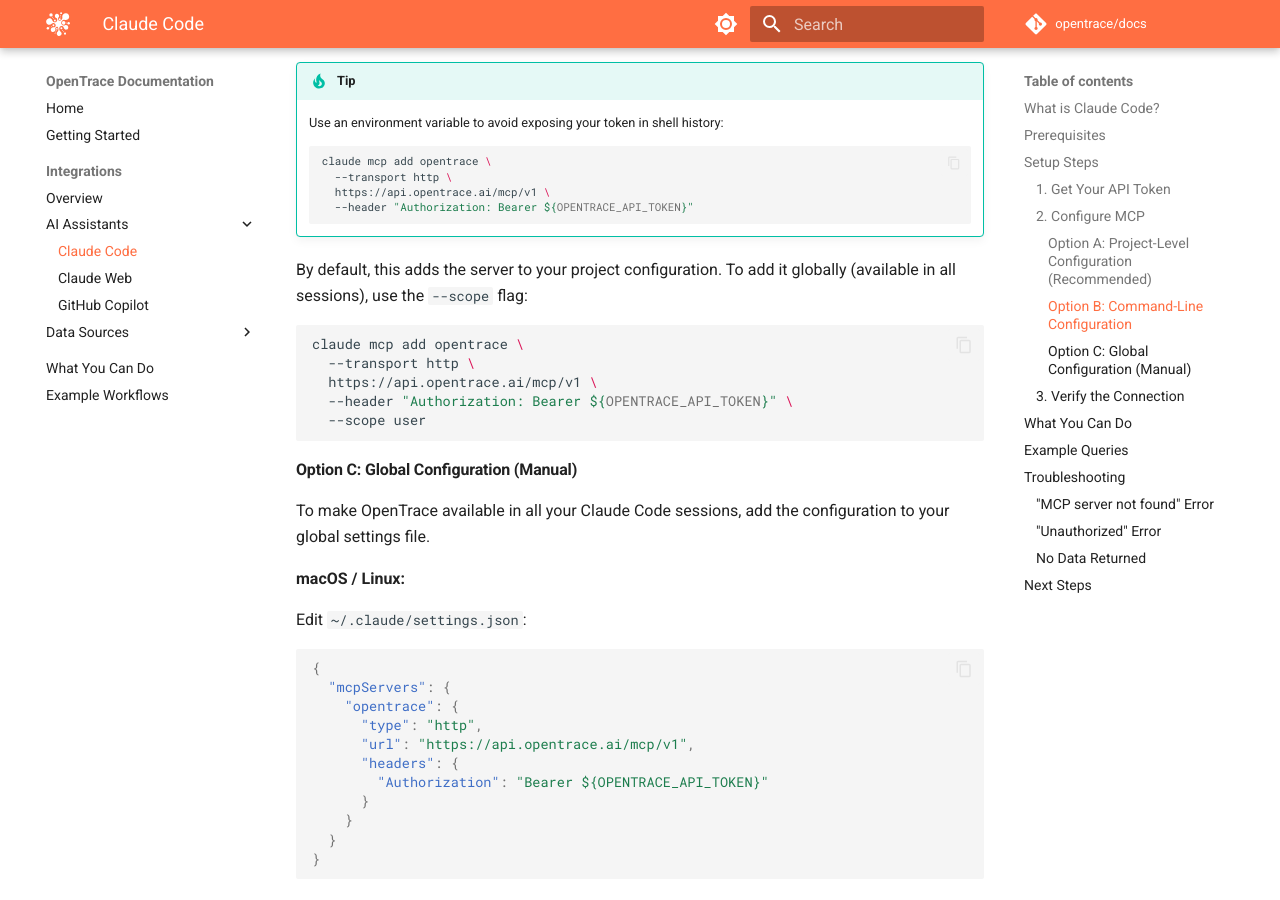
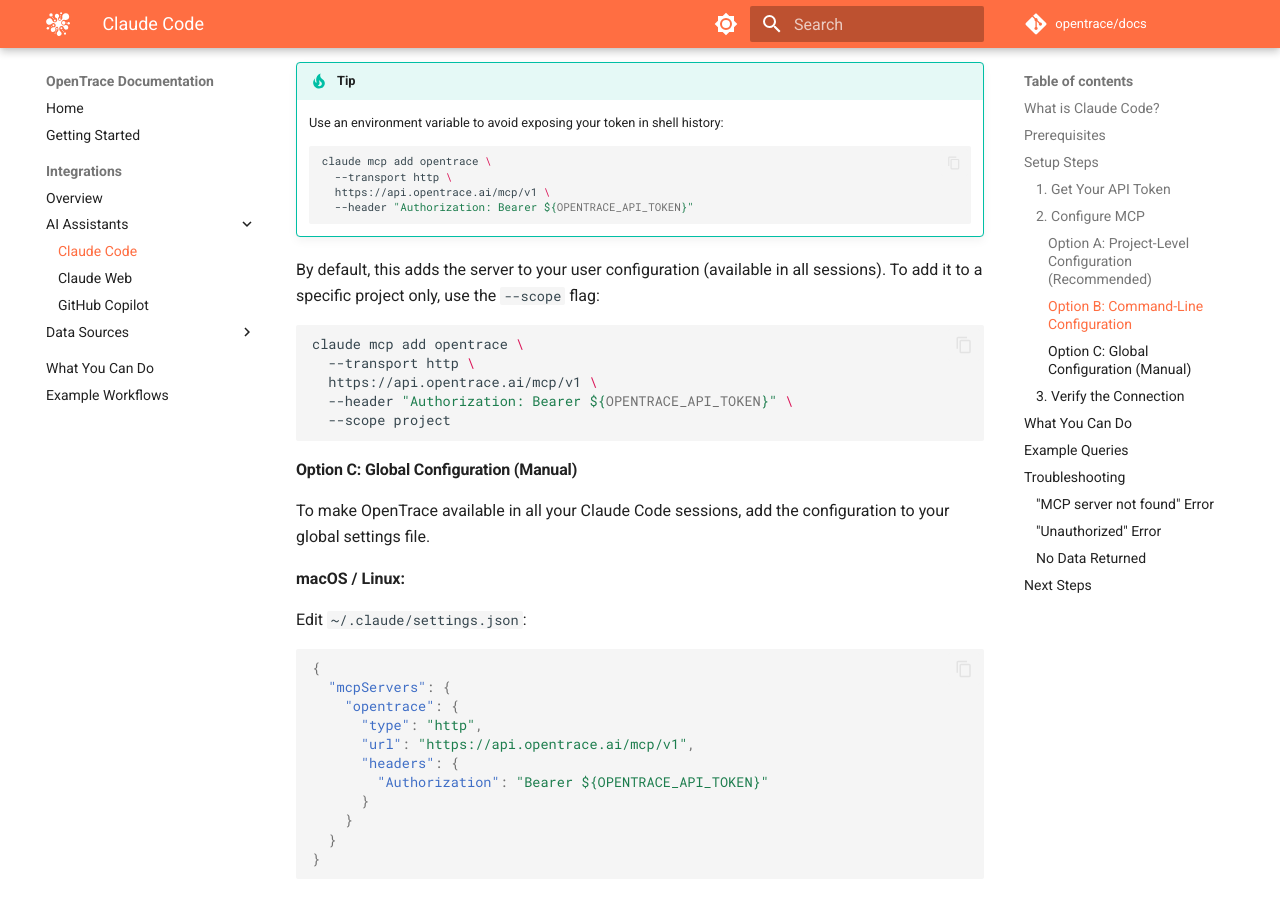
Before and after one commit to opentrace/docs, an MkDocs documentation site: the page built from docs/integrations/claude-code.md, in a window 1280 px wide and 900 px high, scrolled down 2144 px. Built offline with MkDocs 1.6.1 and Material for MkDocs 9.7.7, drawn with Linux system fonts in a browser that asks for light colours; comment, search, counter and statistics services are not loaded.

Commit message:
docs: fix default scope description for claude mcp add
The default scope is user/local (global config), not project.
Use --scope project to add to project configuration.

https://claude.ai/code/session_014zGXCczkRXwmYFWz7aLHWo

````diff
--- a/docs/integrations/claude-code.md
+++ b/docs/integrations/claude-code.md
@@ -80,14 +80,14 @@ Replace `YOUR_API_TOKEN` with your OpenTrace API token.
       --header "Authorization: Bearer ${OPENTRACE_API_TOKEN}"
     ```
 
-By default, this adds the server to your project configuration. To add it globally (available in all sessions), use the `--scope` flag:
+By default, this adds the server to your user configuration (available in all sessions). To add it to a specific project only, use the `--scope` flag:
 
 ```bash
 claude mcp add opentrace \
   --transport http \
   https://api.opentrace.ai/mcp/v1 \
   --header "Authorization: Bearer ${OPENTRACE_API_TOKEN}" \
-  --scope user
+  --scope project
 ```
 
 #### Option C: Global Configuration (Manual)
````
